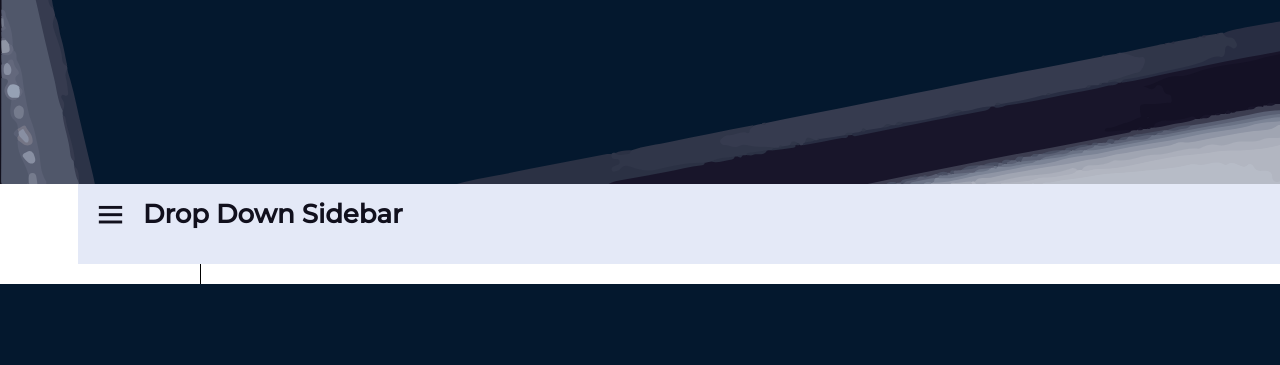
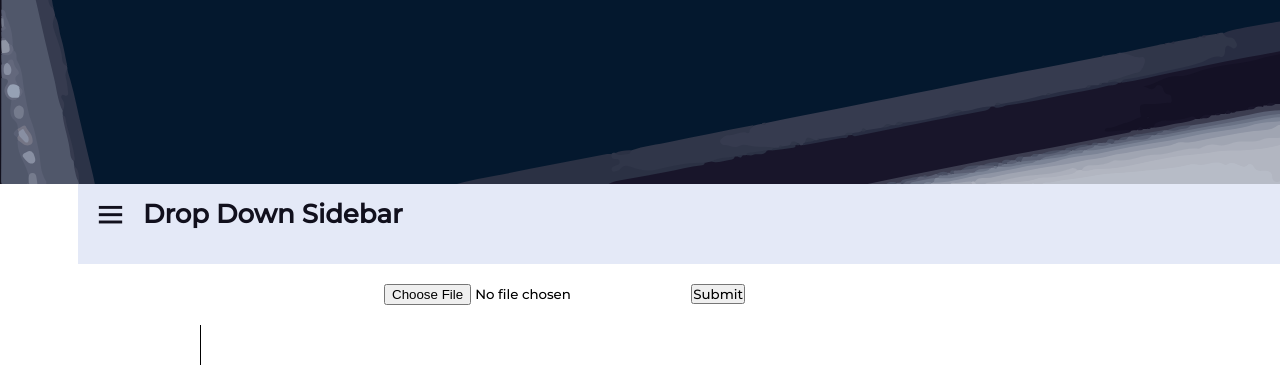
Before and after one commit to rupaltyagi/photo-editing-webapp, a Flask app: page / in a window 1280 px wide; the page is wider, and only the part inside the window is pictured. Shown: the part 1096-1461 px from the top of that part. Before the commit the page ends 1380 px from the top of that part, so only its background shows below. Run offline with Flask 3, Linux system fonts and the light colour scheme.

Commit message:
Update home.html

```diff
--- a/photo-editing-webapp/templates/home.html
+++ b/photo-editing-webapp/templates/home.html
@@ -1,5 +1,5 @@
 {% extends 'layout.html' %}
-
+<!-- contains sidebar with editing tools -->
 {% block sidebar %}
 <div class="sidebar close">
     <div class="logo-details">
@@ -66,13 +66,12 @@
             <li>
                 <a href="#">
                     <i class='bx bxs-ghost'></i>
-                  <span class="link_name">SAVE</span>
+                  <span class="link_name">LOGIN/REGISTER</span>
                 </a>
                 <ul class="sub-menu blank">
                   <li><a class="link_name" href="#">LOGIN/REGISTER</a></li>
                 </ul>
               </li>
-
         </a>
       </li>
       <li>
@@ -85,12 +84,30 @@
   </li>
 </ul>
   </div>
+
   <section class="home-section">
     <div class="home-content">
       <i class='bx bx-menu' ></i>
       <span class="text">Drop Down Sidebar</span>
     </div>
-  </section>
+  </div>
+</section>
+    <!-- Create upload image and display  image box  -->
+    <div>
+      <form action="{{ url_for('home') }}" enctype="multipart/form-data", method="POST" class="form-data">
+        <input name="img", type="file"/>
+        <input type="submit" />
+      </form>
+
+        <div class="container">
+          {% if img %}
+        <img src="{{ img }}" width="50%" height="50%"/>
+        {% endif %}
+      </div>
+
+    </div>
+
+
   <script>
   let arrow = document.querySelectorAll(".arrow");
   for (var i = 0; i < arrow.length; i++) {
@@ -107,6 +124,3 @@
   });
   </script>
 {% endblock sidebar %}
-{% block content %}
-
-{% endblock content %}
```
